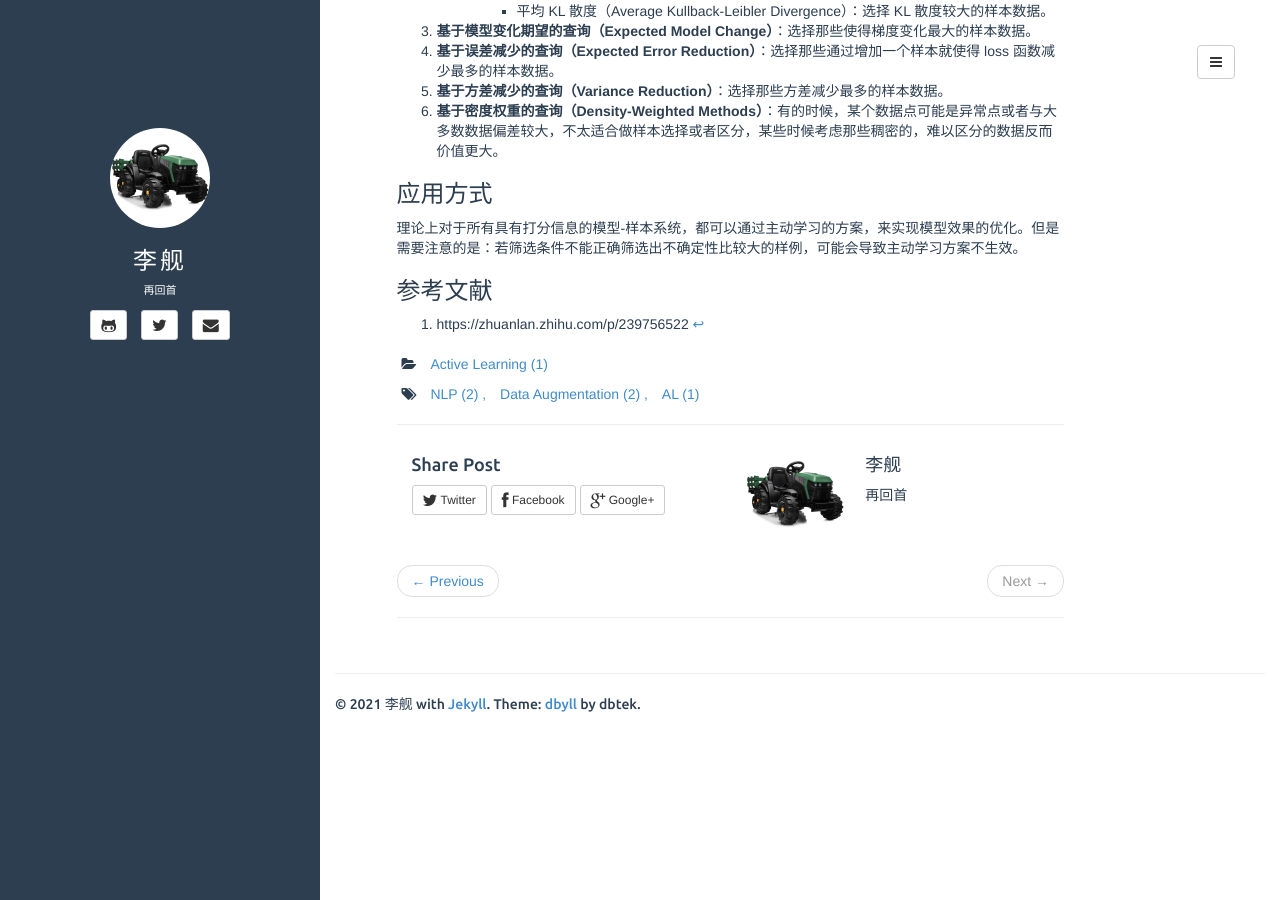
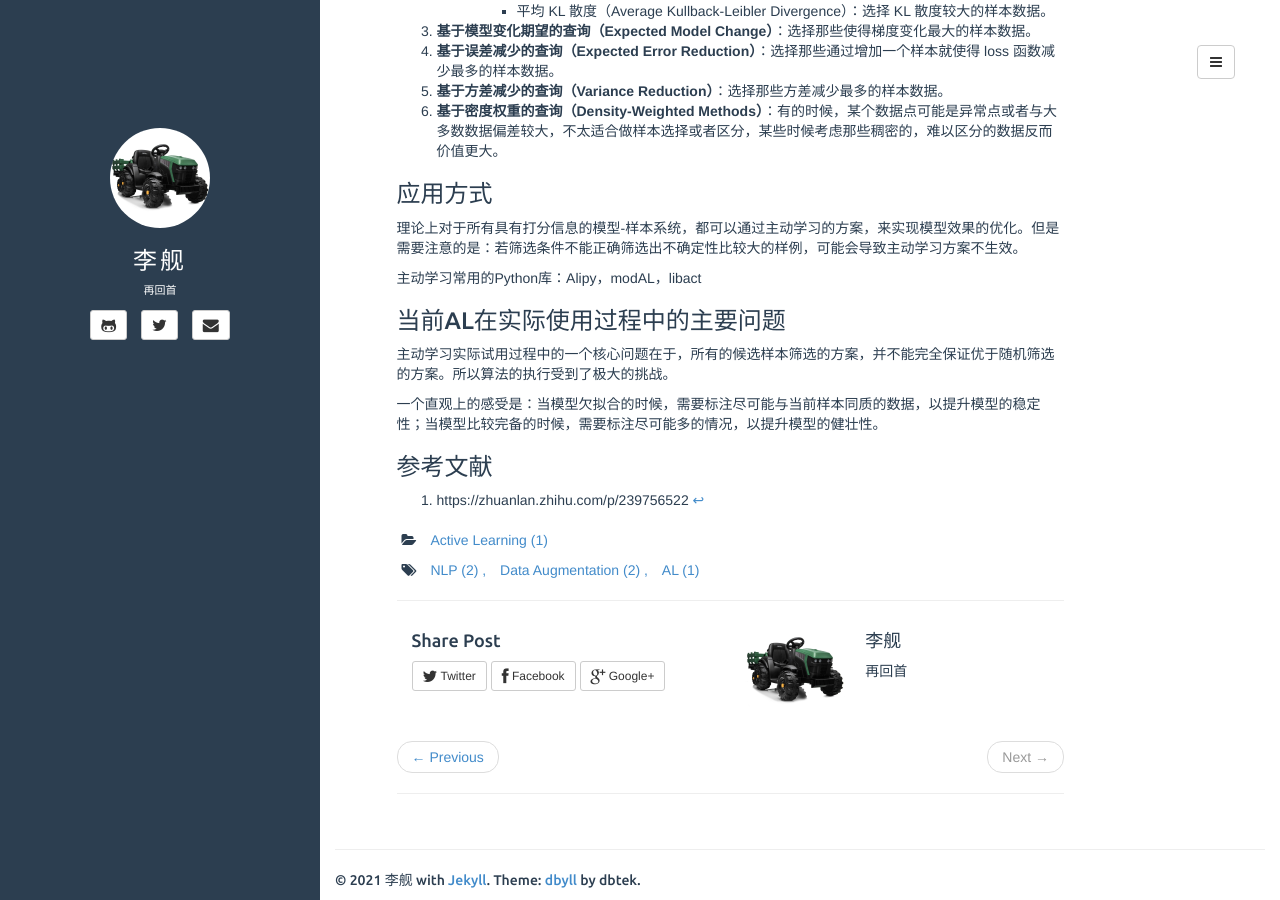
Before and after one commit to lijian24/lijian24.github.io, a Jekyll site: the page built from _posts/2021-07-21-active-learning.md, in a window 1280 px wide and 900 px high, scrolled down 2085 px. Built offline with Jekyll 4.4.1, drawn with Linux system fonts in a browser that asks for light colours.

Commit message:
[update] AL end

```diff
--- a/_posts/2021-07-21-active-learning.md
+++ b/_posts/2021-07-21-active-learning.md
@@ -7,6 +7,7 @@ description: 主动学习方案持续调研中
 ---
 
 ### 写在前面
+
 &emsp;&emsp;计算机程序等于算法 + 数据结构。近年随着计算资源的不断增长，计算量不断加大，算法能起到的作用不断升高，在一个个计算机细分领域中，算法不断超越人工的效果。从CV到NLP，高效算法不断挑战着之前的SOTA，极力向着更优的效果努力着。算法发展到现在，已经更像是一种军备竞赛了，虽然不知道有用没用，但是如果不发展的话，不知道哪一天就被从而飞来的流弹击中，从此无疾而终。
 
 &emsp;&emsp;接下来，在本文中不讨论正处于军备竞赛中的算法，毕竟一种新的算法框架，一个新的模型架构都有可能会对整个体系造成巨大的影响。有感于前一段时间吴恩达讨论的MLOps，数据好像才是一个不那么走在最前沿的方向所应该讨论的问题，毕竟garbage in, garbage out的理念应该是早已深入人心的。
@@ -16,7 +17,9 @@ description: 主动学习方案持续调研中
 &emsp;&emsp;MLOps是一个比较大的问题，至少到目前了解到的为止，这个细分方向上，并没有出现一家独大的情况，大家都还是在自己的应用场景下，搭建自己的计算框架。真的怀念当前Hadoop刚出来的那时候啊，从标准到实现，都有一个规范化的方案，是所有计算机人的一种幸福。哦，不是，毕竟我们还是需要KPI的，真的同意了别人的标准的话，太容易出现任务完成了，但是没有所谓收益的情况。希望这个世界能够越来越好。
 
 ### 真的开始
+
 &emsp;&emsp;MLOps的概念比较大，从Google最新的设计来看，整个MLOps过程可以分为下面几个步骤：
+
 1. 算法调研 & 实验开发：主要是RD基于最新的数据分析 & 算法调研，完成在当前问题集合上的代码开发，更多的是在一个中批量数据集上进行的验证，即可以证明模型的有效性，并且相对于全量数据来说，实验成本也比较小。（当然，如果没有一个合适的数据集的话，全量数据也是一种适配方案。）
 2. 持续集成：RD开发的代码到代码包的过程，在DL的场景下，特殊情况下可能包含深度模型。
 3. 持续部署：
@@ -27,22 +30,27 @@ description: 主动学习方案持续调研中
 &emsp;&emsp;从上面的流程可以看到，其实整个流程中，除了持续训练步骤之外，和之前的DevOps是趋同的，只是其中的底层环境可能更多的是ML或DL相关的环境以及资源。而其中的持续训练，理论上主要受到当前数据的影响，模型框架以及特征集合在模型开发的过程中就已经确定。
 
 ### 基本思想
+
 &emsp;&emsp;从上面的初步调研可以发现，在当前而MLOps概念中，最重要的一部分其实是数据管理，或者可以说是样本的管理。如何从一个线上系统中持续、高质量产出模型可用的数据，是其中的一个重要问题。尤其是其中的高质量。
 
 &emsp;&emsp;数据的高质量从概念上来看的话，可以分为两类。
+
 1. 其一是数据质量的高，也就是效果更好的数据。一个典型的认知错误就是：这份数据是人工标注的，所以其准确率是100%。但是面对不一样的问题，不一样的人在不同的场景下，标注效果可能天差地别。尤其是在需要很深行业背景下的ToB任务中，全量人工标注的数据，但是只有60%~70%准确率的情况很是常见。这一方面就需要从流程机制，人员培训，标准制定等外围步骤上来解决了。有一种特殊情况，当应用场景比较复杂的时候，智能系统中需要的样本和人工理解上有较大的偏差，不理解业务的行业专家也不能保证标注数据真的可以直接应用在模型中，所以提前确定任务标注的标准非常有必要。
 2. 其二是数据可用性的质量高，模型对于不同数据其实有不同的敏感度，大批量趋同模板产出的数据，其实并不能对模型产生更好的泛化性。而且其危害性可能会进一步传递，那就是下游应用在这份准确率较高的数据集上，可能会达到一个不可用的、有偏的、极好的效果。极端情况下，评估用户评论的情感任务中，对于用户有打分无回复的情况，会分别有一个默认回复。若我收集的数据99%都是默认回复，模型只要学习到两者的映射关系，就可以达到99%的准确率。尤其在现在的深度模型场景下，这个问题将更难以发现。
 
 &emsp;&emsp;对于数据的高可用性，其实与模型、场景都是有强相关性的。如何在当前模型，当前场景下找到信息量最高的样本，是一个比较困难的问题。但是幸好我们仍然在阳光之下，业内研究的主动学习不能说是和我们的任务一样，但是也是有极大的相似度的。一个最典型的方案，就是首先通过人工来标注一部分样本，然后基于迭代的方式，通过多次模型训练，以及样本标注的过程，达到最有效果。优势是可以在更少的样本上达到更好的效果，劣势是需要标注人员频繁介入模型训练的过程，可能会减慢标注效率。
 
 ### AL常见方案
+
 &emsp;&emsp;在[术语在线](https://www.termonline.cn/word/231141/1)中，对主动学习的定义是：学习过程中由学习器挑选未标记样本，并请求外界提供标记信息，其目标是使用尽可能少的查询来取得好的学习性能。可以发现，其中的关键词包括『学习过程中』、『学习器挑选』、『外界提供标记信息』三个。
+
 1. 学习过程中意味着整个主动学习是一种人机交互的系统，需要在模型训练的过程中介入人工操作。
 2. 学习期挑选意味着人工是作为一种辅助角色存在的，整个流程的控制交由模型和数据交互产生的结果。
 3. 外界提供标记信息同样表示主动学习系统中，模型内部是没有能力来完成全部过程的，必须由另外一个系统来完成中间的过程，从而实现模型效果的提升。
 
 ----
 &emsp;&emsp;常见的AL方案包括：[^1]
+
 1. **不确定性采样的查询（Uncertainty Sampling）**：不确定性采样的查询方法就是将模型中难以区分的样本数据提取出来，提供给业务专家或者标注人员进行标注，从而达到以较快速度提升算法效果的能力。其中常见的思路包括.
     + 置信度最低（Least Confident）：所谓 Least Confident 方法就是选择那些最大概率最小的样本进行标注。
     + 边缘采样（Margin Sampling）：指的是选择那些极容易被判定成两类的样本数据，或者说这些数据被判定成两类的概率相差不大。边缘采样就是选择模型预测最大和第二大的概率差值最小的样本。其实是置信度最低方案的一种多分类扩展。
@@ -58,7 +66,17 @@ description: 主动学习方案持续调研中
 6. **基于密度权重的查询（Density-Weighted Methods）**：有的时候，某个数据点可能是异常点或者与大多数数据偏差较大，不太适合做样本选择或者区分，某些时候考虑那些稠密的，难以区分的数据反而价值更大。
 
 ### 应用方式
+
 理论上对于所有具有打分信息的模型-样本系统，都可以通过主动学习的方案，来实现模型效果的优化。但是需要注意的是：若筛选条件不能正确筛选出不确定性比较大的样例，可能会导致主动学习方案不生效。
 
+主动学习常用的Python库：Alipy，modAL，libact
+
+### 当前AL在实际使用过程中的主要问题
+
+主动学习实际试用过程中的一个核心问题在于，所有的候选样本筛选的方案，并不能完全保证优于随机筛选的方案。所以算法的执行受到了极大的挑战。
+
+一个直观上的感受是：当模型欠拟合的时候，需要标注尽可能与当前样本同质的数据，以提升模型的稳定性；当模型比较完备的时候，需要标注尽可能多的情况，以提升模型的健壮性。
+
 ### 参考文献
+
 [^1]: https://zhuanlan.zhihu.com/p/239756522
```
